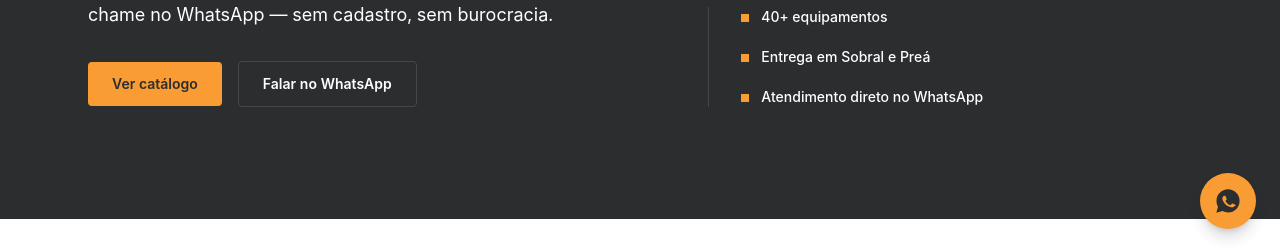
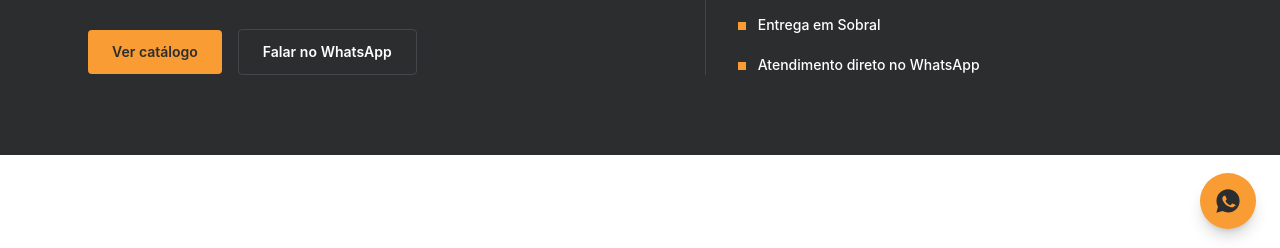
Before and after one commit to kauanallyson/elevelocacoes, an Astro site: page / in a window 1280 px wide. Shown: the part 547-795 px from the top of the page. Built offline with nearby package versions, Linux system fonts and the light colour scheme; Astro itself is replaced by a stand-in of ours.

Commit message:
fix: ajustes de texto e espaçamento

```diff
--- a/src/components/Contato.astro
+++ b/src/components/Contato.astro
@@ -44,7 +44,7 @@
       <h2
         class="mt-3 font-display text-3xl leading-tight text-white sm:text-4xl"
       >
-        Fale direto com a loja
+        Fale com um de nossos atendentes!
       </h2>
 
       <dl class="mt-8 space-y-6 text-sm">
--- a/src/components/Hero.astro
+++ b/src/components/Hero.astro
@@ -3,14 +3,14 @@
 
 const credibilidade = [
   "40+ equipamentos",
-  "Entrega em Sobral e Preá",
+  "Entrega em Sobral",
   "Atendimento direto no WhatsApp",
 ];
 ---
 
-<section id="topo" class="relative overflow-hidden bg-graphite-900 pt-16">
+<section id="inicio" class="relative overflow-hidden bg-graphite-900 pt-16">
   <div
-    class="mx-auto grid max-w-6xl gap-10 px-4 py-16 sm:px-6 sm:py-24 lg:grid-cols-[1.2fr_1fr] lg:items-end lg:py-28"
+    class="mx-auto grid max-w-6xl gap-8 px-4 py-12 sm:px-6 sm:py-16 lg:grid-cols-[1.2fr_1fr] lg:items-end lg:py-20"
   >
     <div>
       <p
```
